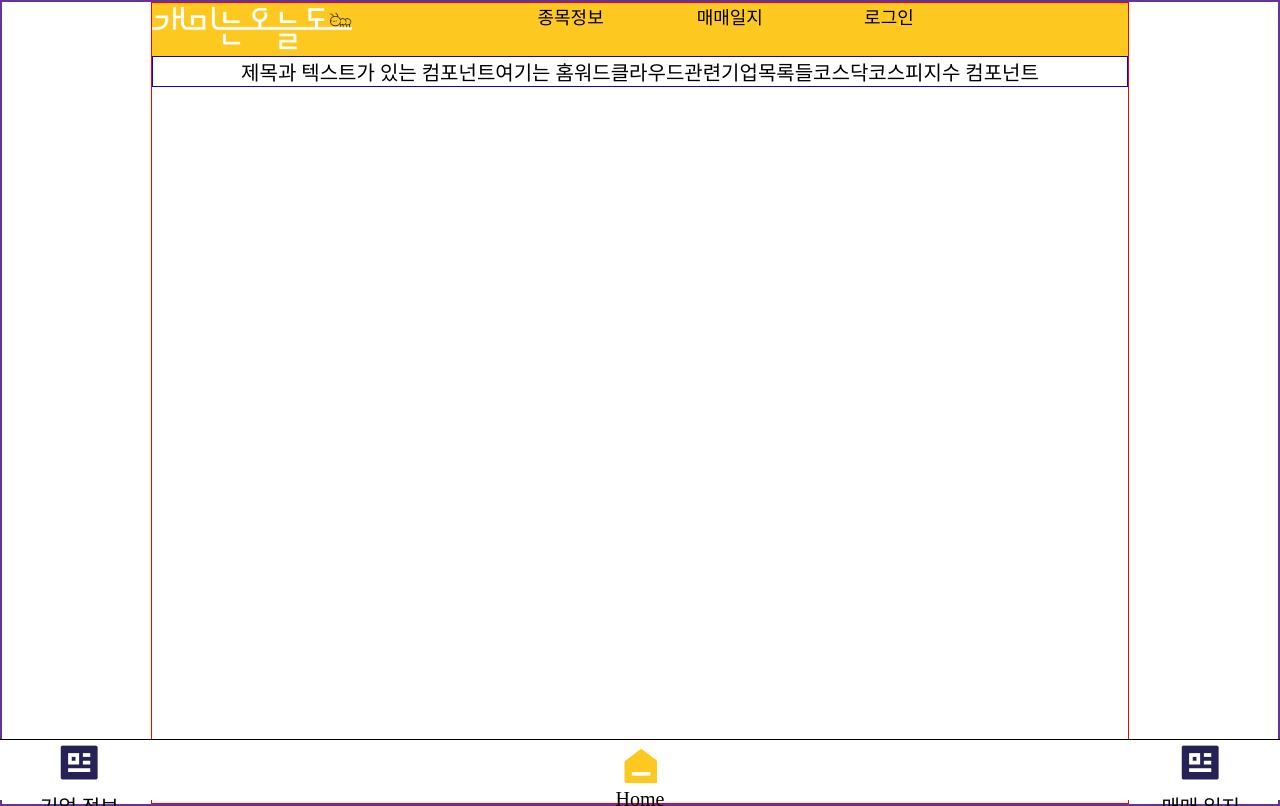
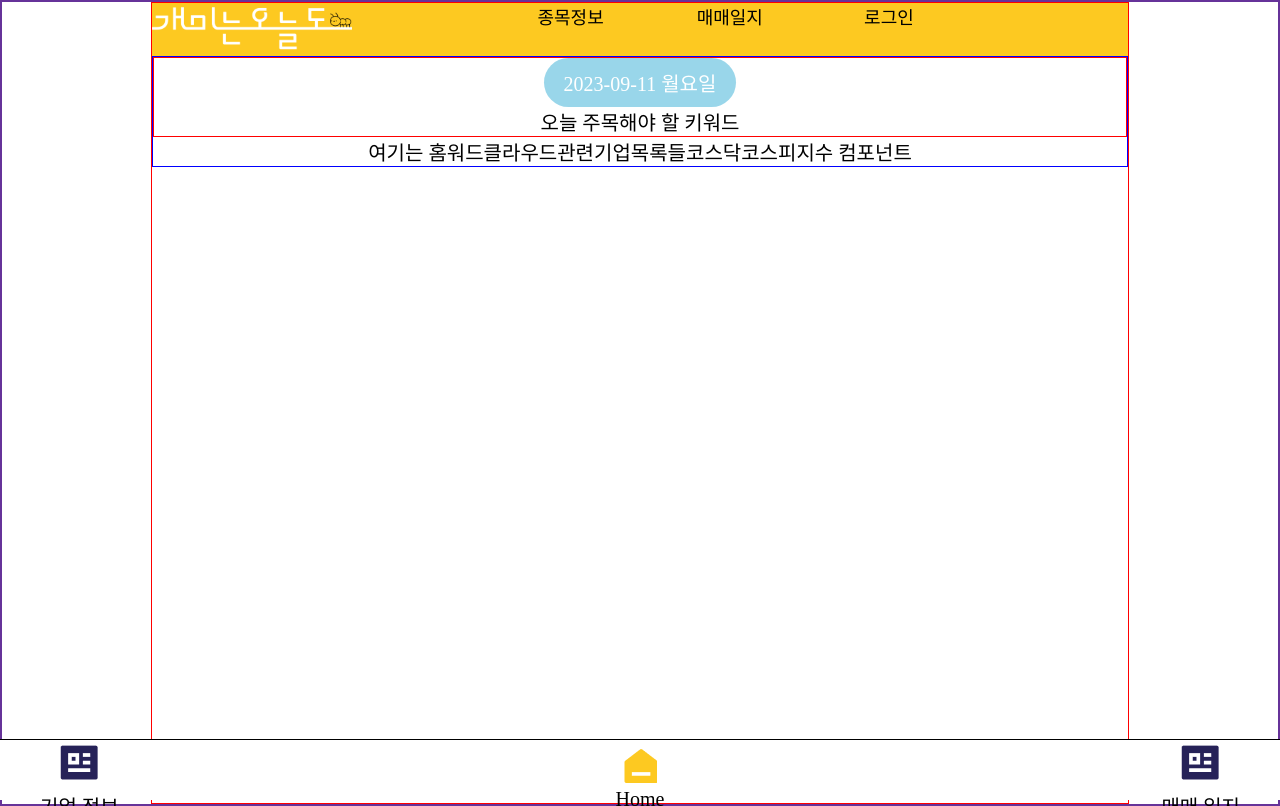
Before and after one commit to jeongmin59/antoday, a React (Vite) app in the folder antoday_FE/: page / in a window 1280 px wide. Built offline with nearby package versions, Linux system fonts and the light colour scheme; a web font is replaced by a local one.

Commit message:
:sparkles: 홈화면 날짜 및 텍스트 컴포넌트 구현 완료

```diff
--- a/antoday_FE/src/components/WordCloud/atoms/TitleTextComponent.module.css
+++ b/antoday_FE/src/components/WordCloud/atoms/TitleTextComponent.module.css
@@ -0,0 +1,19 @@
+.titleTextContainer{
+    display: flex;
+    flex-direction: column;
+    justify-content: center;
+    align-items: center;
+    border: 1px solid red;
+}
+
+.title {
+    width : fit-content;
+    color: white;
+    background-color: var(--sub-blue-color);
+    padding: 10px 20px;
+    border-radius: 50px;
+    font-size: 1rem;
+}
+
+.text {
+}
--- a/antoday_FE/src/components/WordCloud/atoms/TitleTextComponent.tsx
+++ b/antoday_FE/src/components/WordCloud/atoms/TitleTextComponent.tsx
@@ -1,8 +1,24 @@
+import React from 'react';
 import styles from './TitleTextComponent.module.css'
 
-const TitleTextComponent = () => {
+const TitleTextComponent : React.FC = () => {
+
+    const getCurrentDate = () => {
+        const daysOfWeek = ['일','월','화','수', '목', '금', '토'];
+        const today = new Date();
+        const dayOfWeek = daysOfWeek[today.getDay()];
+        const year = today.getFullYear();
+        const month = (today.getMonth() + 1).toString().padStart(2,'0');
+        const day = today.getDate().toString().padStart(2,'0');
+
+        return `${year}-${month}-${day} ${dayOfWeek}요일`
+    }
+
     return (
-        <>제목과 텍스트가 있는 컴포넌트</>
+        <div className={styles.titleTextContainer}>
+        <div className = {styles.title}>{getCurrentDate()}</div>
+        <div className = {styles.text}>오늘 주목해야 할 키워드</div>
+        </div>
     );
 }
 
```
